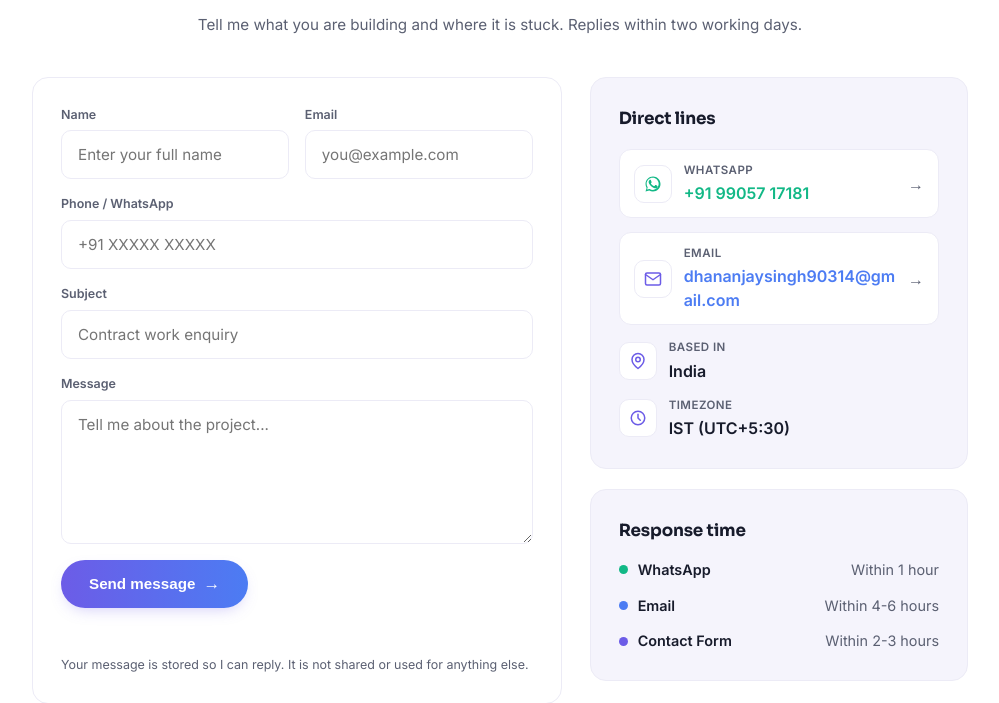
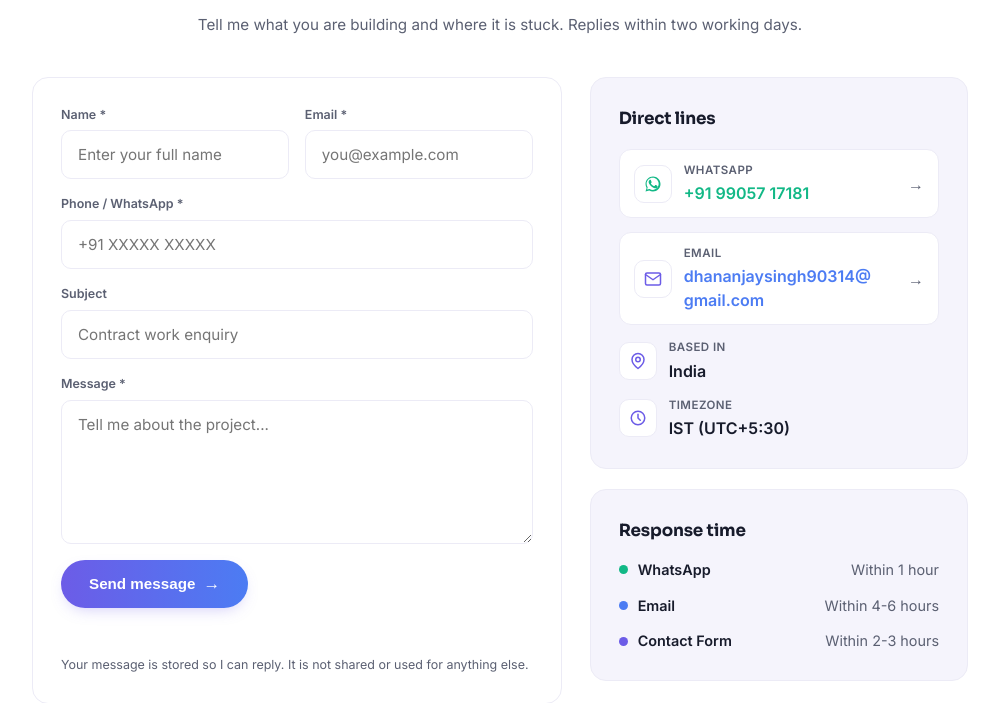
Before and after one commit to DhananjaySingh0/dhananjay.com, a Flask app: page /contact in a window 1280 px wide. Shown: the part 182-885 px from the top of the page, without its empty margins (140-1139 px from the left). Run offline with Flask 3, Linux system fonts and the light colour scheme.

Commit message:
Add required markers to contact form labels

```diff
--- a/templates/contact.html
+++ b/templates/contact.html
@@ -15,24 +15,24 @@
     <form class="contact-form" id="contactForm">
       <div class="form-row">
         <div class="field">
-          <label for="cf-name">Name</label>
+          <label for="cf-name">Name <span class="required-mark" aria-hidden="true">*</span></label>
           <input id="cf-name" type="text" name="name" maxlength="120" placeholder="Enter your full name" required autocomplete="name">
         </div>
         <div class="field">
-          <label for="cf-email">Email</label>
+          <label for="cf-email">Email <span class="required-mark" aria-hidden="true">*</span></label>
           <input id="cf-email" type="email" name="email" maxlength="200" placeholder="you@example.com" required autocomplete="email">
         </div>
       </div>
       <div class="field">
-        <label for="cf-phone">Phone / WhatsApp</label>
-        <input id="cf-phone" type="tel" name="phone" maxlength="40" placeholder="+91 XXXXX XXXXX" autocomplete="tel">
+        <label for="cf-phone">Phone / WhatsApp <span class="required-mark" aria-hidden="true">*</span></label>
+        <input id="cf-phone" type="tel" name="phone" maxlength="40" placeholder="+91 XXXXX XXXXX" required autocomplete="tel">
       </div>
       <div class="field">
         <label for="cf-subject">Subject</label>
         <input id="cf-subject" type="text" name="subject" maxlength="200" placeholder="Contract work enquiry">
       </div>
       <div class="field">
-        <label for="cf-message">Message</label>
+        <label for="cf-message">Message <span class="required-mark" aria-hidden="true">*</span></label>
         <textarea id="cf-message" name="message" rows="6" maxlength="5000" placeholder="Tell me about the project..." required></textarea>
       </div>
 
@@ -61,7 +61,7 @@
           <span class="direct-line-icon"><svg aria-hidden="true" focusable="false" viewBox="0 0 24 24" width="18" height="18" fill="none" stroke="currentColor" stroke-width="2" stroke-linecap="round" stroke-linejoin="round"><rect x="2" y="4" width="20" height="16" rx="2"/><path d="m2 6 10 7 10-7"/></svg></span>
           <div class="direct-line-text">
             <p class="direct-line-label">Email</p>
-            <span>dhananjaysingh90314@gmail.com</span>
+            <span>dhananjaysingh90314@<wbr>gmail.com</span>
           </div>
           <span class="direct-line-go" aria-hidden="true">→</span>
         </a>
```
